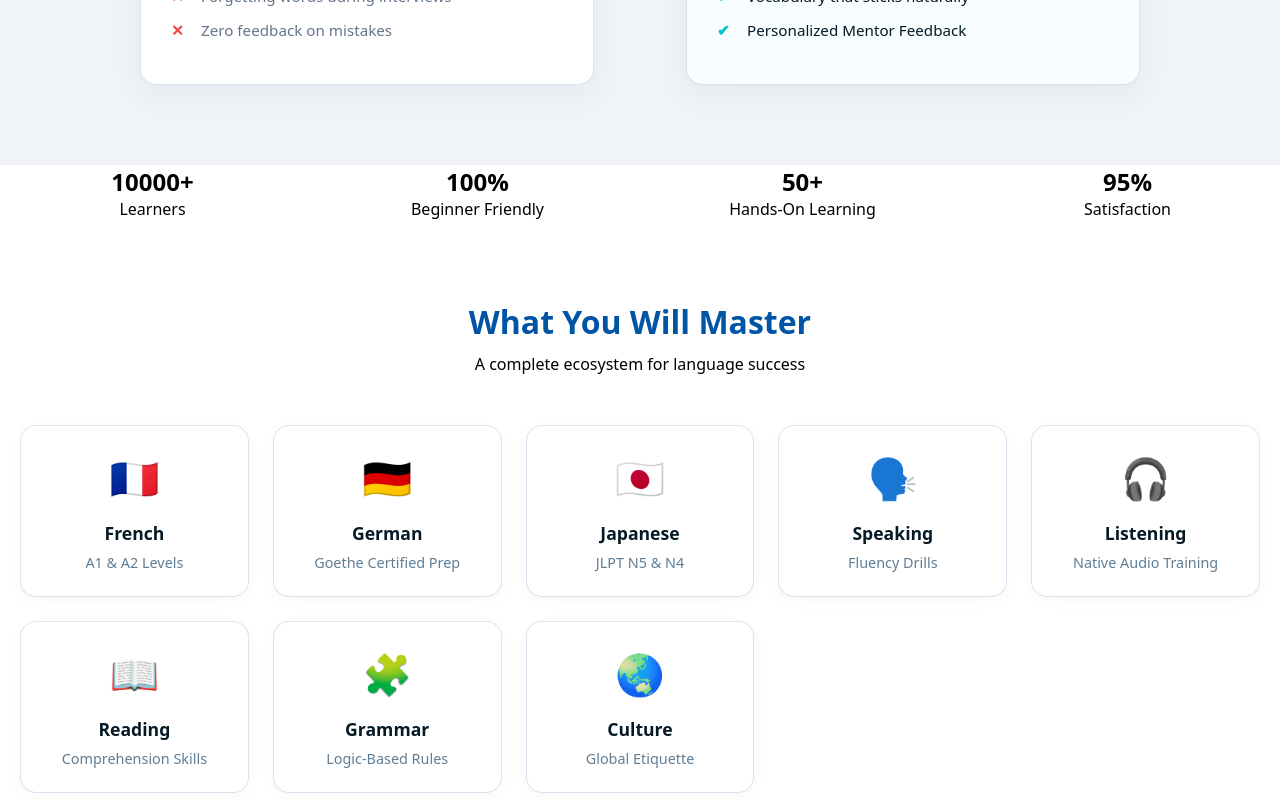
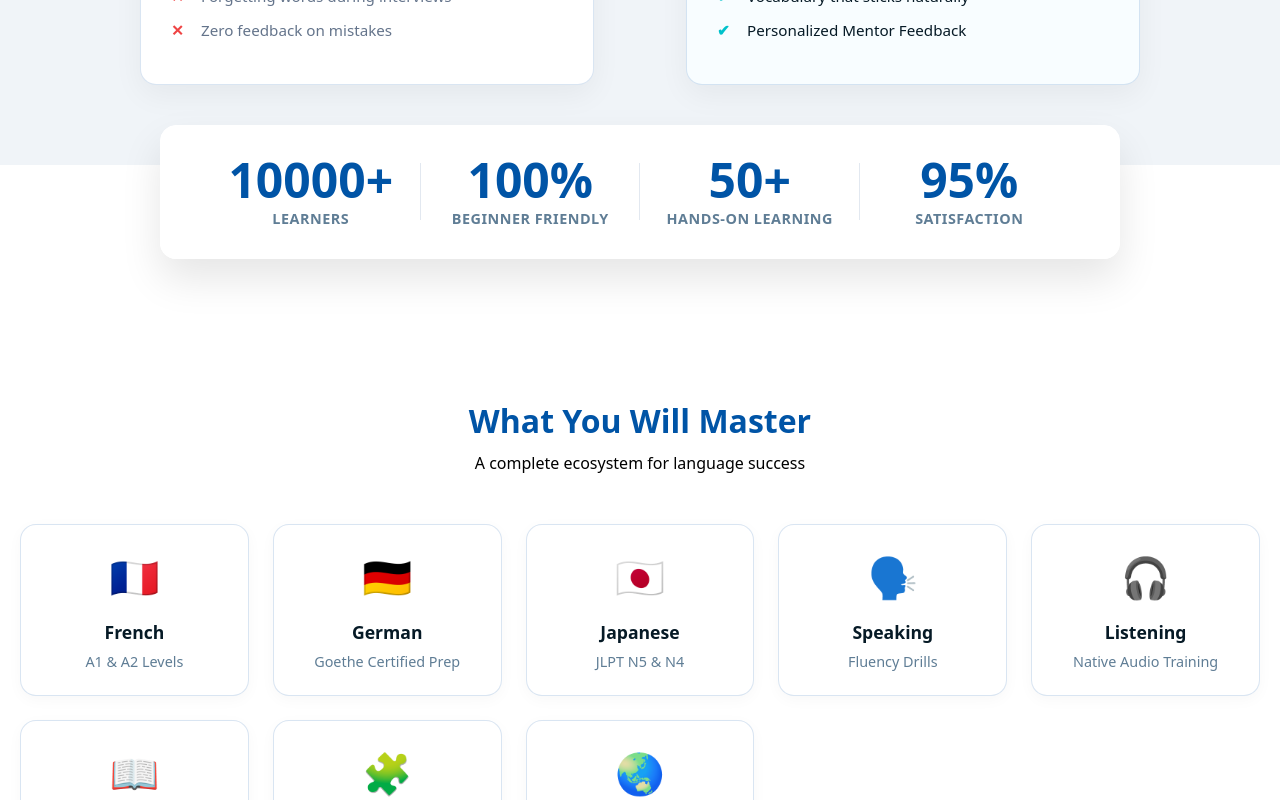
Before and after one commit to tulasidhasan/ISML-Landing-Page, a React (Vite) app in the folder test-react/: page / in a window 1280 px wide. Shown: the part 1600-2400 px from the top of the page. Built offline with nearby package versions, Linux system fonts and the light colour scheme.

Commit message:
SEO optimised

```diff
--- a/test-react/index.html
+++ b/test-react/index.html
@@ -2,9 +2,28 @@
 <html lang="en">
   <head>
     <meta charset="UTF-8" />
-    <link rel="icon" type="image/svg+xml" href="/vite.svg" />
+
+    <link rel="icon" type="image/png" href="/logo.png" />
+
     <meta name="viewport" content="width=device-width, initial-scale=1.0" />
-    <title>test-react</title>
+    <meta name="theme-color" content="#0054a6" />
+
+    <title>ISML Foundation | Master French, German & Japanese</title>
+    <meta name="description" content="Join the ISML Foundation Program. A beginner-friendly course to master the basics of French, German, and Japanese. Build confidence and crack tech interviews." />
+    <meta name="keywords" content="Language Learning, French, German, Japanese, ISML, Career Growth, Speaking Skills" />
+    <meta name="author" content="Indian School for Modern Languages" />
+
+    <meta property="og:title" content="Launch Your Global Career with ISML" />
+    <meta property="og:description" content="Join 10,000+ learners. Master 3 languages in 4 weeks. Register now for the Foundation Batch." />
+
+    <meta property="og:image" content="/video-thumbnail.jpg" />
+    <meta property="og:url" content="https://isml-foundation.netlify.app" /> <meta property="og:type" content="website" />
+
+    <meta name="twitter:card" content="summary_large_image">
+    <meta name="twitter:title" content="ISML Foundation Program">
+    <meta name="twitter:description" content="Master the basics of French, German, and Japanese in 4 weeks.">
+    <meta name="twitter:image" content="/video-thumbnail.jpg">
+
   </head>
   <body>
     <div id="root"></div>
--- a/test-react/src/components/Stats.jsx
+++ b/test-react/src/components/Stats.jsx
@@ -14,24 +14,23 @@ export default function Stats() {
   ];
 
   return (
-    <section
+    <div
       ref={sectionRef}
-      style={{
-        display: "grid",
-        gap: 20,
-        gridTemplateColumns: "repeat(auto-fit,minmax(200px,1fr))"
-      }}
+      className="stats-container fade-up show"
     >
-      {items.map((item) => (
-        <div
-          key={item.label}
-          className="card fade-up show"
-          style={{ textAlign: "center" }}
-        >
-          <AnimatedNumber value={item.value} suffix={item.suffix} />
-          <p>{item.label}</p>
-        </div>
-      ))}
-    </section>
+      <div className="stats-glass-strip">
+        {items.map((item, index) => (
+          <div key={item.label} className="stat-item">
+            <div className="stat-number">
+              <AnimatedNumber value={item.value} suffix={item.suffix} />
+            </div>
+            <div className="stat-label">{item.label}</div>
+
+            {/* Show divider line for all items except the last one */}
+            {index !== items.length - 1 && <div className="stat-divider"></div>}
+          </div>
+        ))}
+      </div>
+    </div>
   );
 }
```
